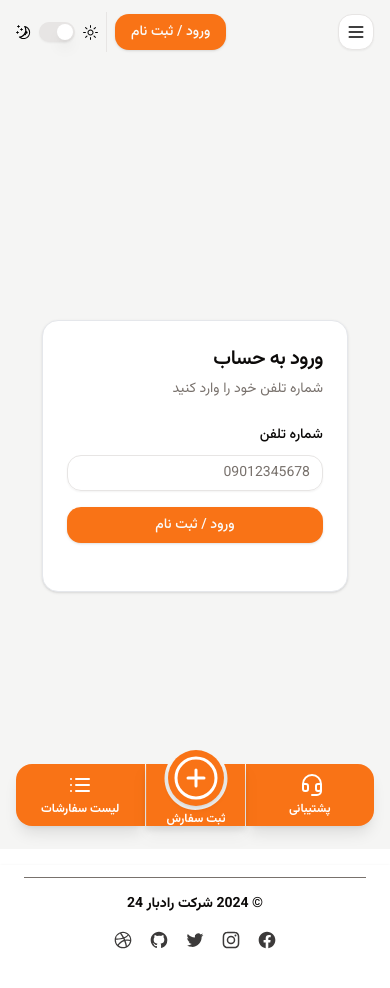
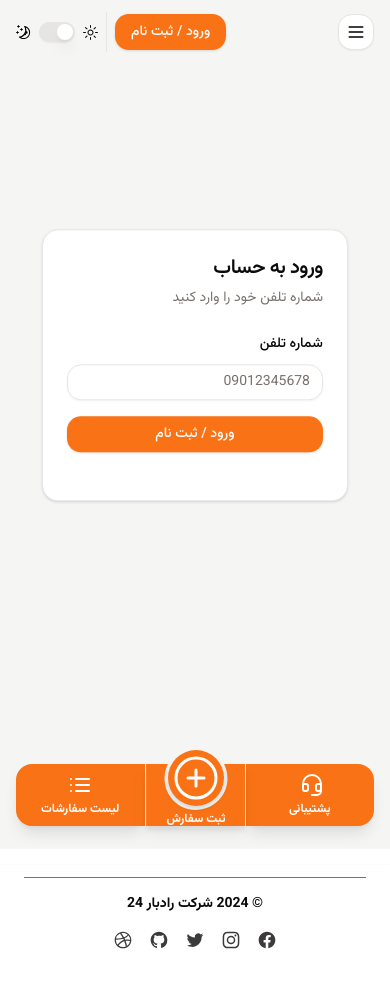
Before and after one commit to SoliTheUnholy/Radbar24, a Next.js app: page /home/login in a window 390 px wide. Shown: the top 988 px of the page. Built offline with nearby package versions, Linux system fonts and the light colour scheme.

Commit message:
mobile view fixed

```diff
--- a/app/home/login/otp/page.tsx
+++ b/app/home/login/otp/page.tsx
@@ -72,8 +72,8 @@ export default function OTP() {
 
   return (
     <div className="relative grid h-[93vh] items-center justify-center overflow-hidden bg-muted lg:grid-cols-2">
-      <div className="z-10 flex h-auto items-center justify-center">
-        <Card className="w-[90vw] max-w-fit">
+      <div className="z-10 flex items-center justify-center">
+        <Card className="w-[90vw] -translate-y-1/3 lg:translate-y-0 max-w-fit">
           <CardHeader>
             <CardTitle className="text-xl">ورود به حساب</CardTitle>
             <CardDescription>رمز ارسال شده را وارد کنید</CardDescription>
--- a/app/home/login/page.tsx
+++ b/app/home/login/page.tsx
@@ -67,7 +67,7 @@ export default function LoginForm() {
   return (
     <div className="relative grid h-[93vh] items-center justify-center overflow-hidden bg-muted lg:grid-cols-2">
       <div className="z-10 flex h-auto items-center justify-center">
-        <Card className="w-[90vw] max-w-fit">
+        <Card className="w-[90vw] max-w-fit -translate-y-1/3 lg:translate-y-0">
           <CardHeader>
             <CardTitle className="text-xl">ورود به حساب</CardTitle>
             <CardDescription>شماره تلفن خود را وارد کنید</CardDescription>
```
